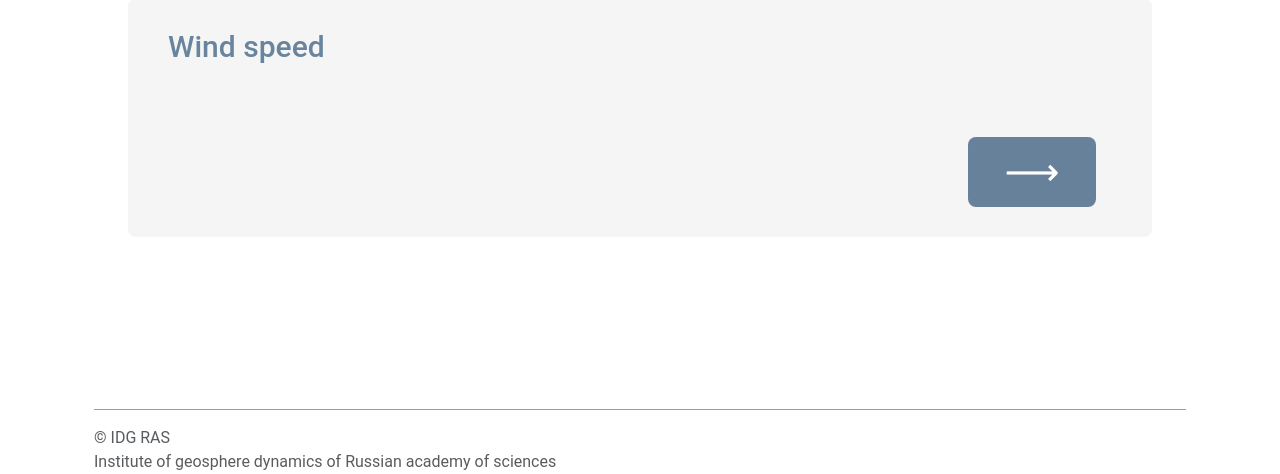
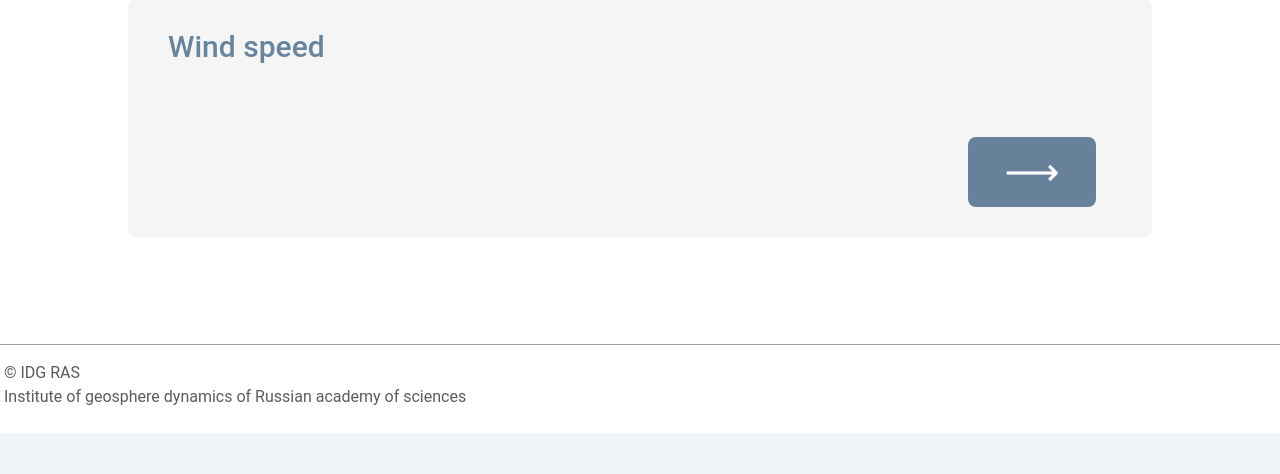
Before and after one commit to katyacoffee/WebSite, a Django app: page /data in a window 1280 px wide. Shown: the part 4868-5342 px from the top of the page. After the commit the page ends 5301 px from the top, so only its background shows below. Run offline with Django 4.2, Linux system fonts and the light colour scheme; some libraries are stand-ins or nearby versions.

Commit message:
fix footer

```diff
--- a/templates/base_page.html
+++ b/templates/base_page.html
@@ -10,18 +10,35 @@
     <link href="{% static 'bootstrap.min.css' %}" rel="stylesheet">
 </head>
 <style>
-    {#body, table, td, p, div, ul, ol, li {#}
-    {#    font: 10pt/12pt "Helvetica", sans-serif#}
-    {
-    #}#}
+            html,
+            body{
+                height: 100%;
+            }
+
+            .wrapper_base {
+                {#position: relative;#}
+                {#min-height: 100%;#}
+
+                display: block;
+                min-height: 100vh;
+                  position: relative;
+                  padding-bottom: footer height;
+
+            }
+
+            {#body {#}
+            {#    overflow-x: hidden;#}
+            {#    min-height: 100vh;#}
+            {#    display: flex;#}
+            {#    flex-direction: column;#}
+            {##}
+                {#display: flex;#}
+                {#flex-direction: column;#}
+            {#}#}
 </style>
 <body>
-
     <main>
         <style>
-        {#body{#}
-        {#    min-height: 100vh;#}
-        {#}#}
             * {
                 padding: 0;
                 margin: 0;
@@ -75,15 +92,6 @@
                 transition: margin-left 0.4s cubic-bezier(0.18, 0.89, 0.32, 1.28);
                 padding: 20px;
                 width: 100%;
-        }
-
-        body {
-            overflow-x: hidden;
-            min-height: 100vh;
-            display: flex;
-            flex-direction: column;
-            {#display: flex;#}
-            {#flex-direction: column;#}
             }
 
             /* Add a black background color to the top navigation */
@@ -154,6 +162,7 @@
                 height: 10%;
             }
         </style>
+        <div class="wrapper_base">
             <div id="sideNavigation" class="sidenav">
                 <a href="#" class="close-btn">&times;</a>
                 <a href="/data" style="font-family: 'Roboto', sans-serif;">Data</a>
@@ -196,28 +205,43 @@
             <style>
                 .my_footer {
                     {#position: relative;#}
-            height: 10px;
 
-            margin-top: auto;
+                    {#position: fixed;#}
+                    {#bottom: 1px;#}
+                    width: 100%;
+                    {#justify-content: center;#}
+                    {#display: flex;#}
+                    {#background-color: #ffffff;#}
 
+                      position: absolute;
+                      bottom: 0;
+
+
+                    {#position: absolute;#}
+                    left: 0;
+                    {#bottom: 0;#}
+                    {#width: 100%;#}
+                    {#height: 80px;#}
+
+                {#margin-top: auto;#}
+                    {#margin-bottom: 0;#}
+
+
+                    {#height: 10px;#}
                     {##}
                     {#margin-top: auto;#}
-            {#position: fixed;#}
-
-           {#bottom: 20px;#}
-           {#width: 100%;#}
-
-
-           {#height: 60px;#}
-
                 }
             </style>
+{#        <div class="wrapper_base">#}
             <div class="container px-4 py-5" id="main-contents">
-        <footer class="footer my_footer pt-3 mt-4 text-muted"
-                style="font-family: 'Roboto', sans-serif; border-top: 1px solid #9d9b9b;">© IDG RAS
+                <footer class="my_footer pt-3 mt-4 text-muted" style="font-family: 'Roboto', sans-serif; border-top: 1px solid #9d9b9b;">
+                    &nbsp;© IDG RAS
                     <br>
-            Institute of geosphere dynamics of Russian academy of sciences
+                    &nbsp;Institute of geosphere dynamics of Russian academy of sciences
+                    <br>
+                    <br>
                 </footer>
+            </div>
         </div>
     </main>
 </body>
```
Also changed, not shown: templates/gps.html (+11 -6 lines), 1 other file. Lines whose indentation alone changed are shown as unchanged.
